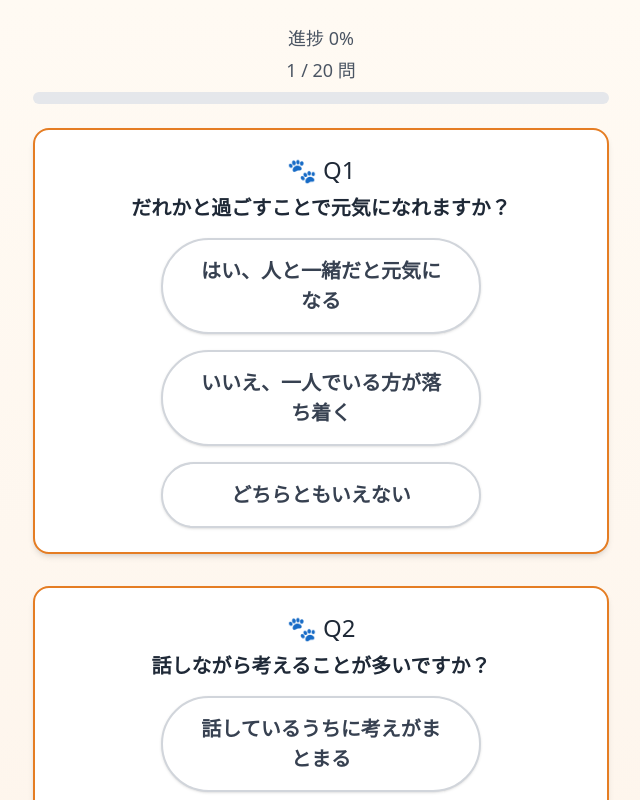
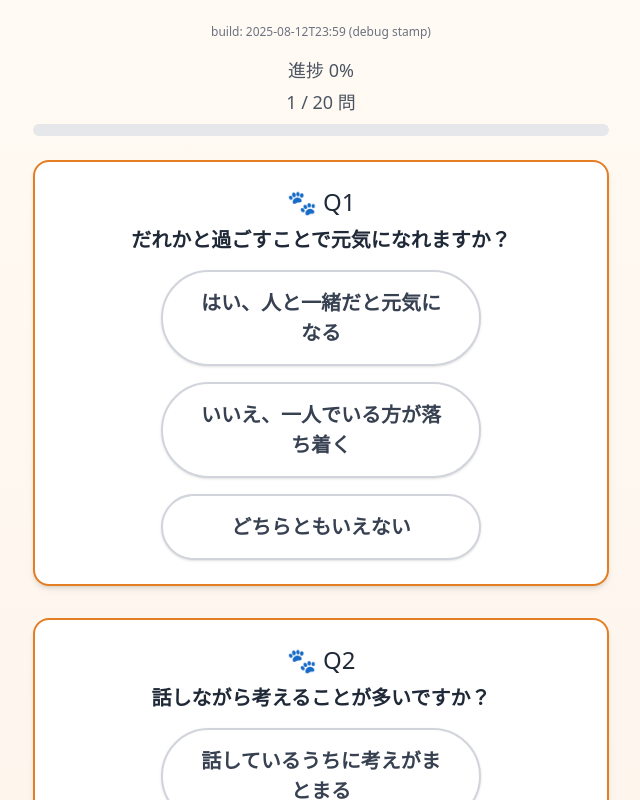
Before and after one commit to Tatsuya-studio/inetan-16type-diagnosis, a Next.js app: page /diagnosis in a window 1280 px wide. Shown: the top 800 px of the page, without its empty margins (319-959 px from the left). Built offline with nearby package versions, Linux system fonts and the light colour scheme.

Commit message:
Update diagnosis.jsx

```diff
--- a/pages/diagnosis.jsx
+++ b/pages/diagnosis.jsx
@@ -74,10 +74,13 @@ export default function Diagnosis() {
   const currentQuestions = questions.slice(startIndex, startIndex + QUESTIONS_PER_PAGE);
   const progress = Math.round((startIndex / questions.length) * 100);
 
-  return (
-    <div className="min-h-screen flex flex-col items-center justify-center p-6 text-center bg-gradient-to-b from-[#fffaf3] to-[#fcefe4] text-gray-800 font-sans">
-      <div className="w-full max-w-xl">
-        <div className="mb-6">
+return (
+  <div className="min-h-screen flex flex-col items-center justify-center p-6 text-center bg-gradient-to-b from-[#fffaf3] to-[#fcefe4] text-gray-800 font-sans">
+    <div className="mb-4 text-xs text-gray-500">
+      build: 2025-08-12T23:59 (debug stamp)
+    </div>
+    <div className="w-full max-w-xl">
+      <div className="mb-6">
           <div className="text-lg text-gray-600 font-medium mb-2">
             <div className="mb-1">進捗 {progress}%</div>
             <div>{startIndex + 1} / {questions.length} 問</div>
```
